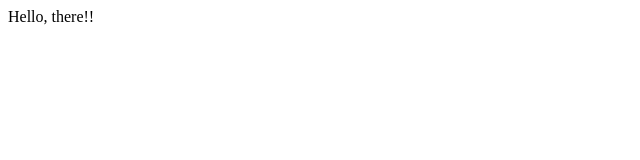
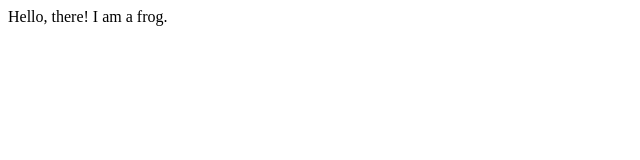
Before and after one commit to FloobyBadoop/Test, a plain HTML site: page index.html in a window 1280 px wide. Shown: the full height of the page, 0-640 px from the left. Drawn offline with Linux system fonts and the light colour scheme.

Commit message:
Third commit

```diff
--- a/index.html
+++ b/index.html
@@ -1,5 +1,7 @@
 <DOCTYPE! html>
 <p>
-Hello, there!!
+Hello, there!
+I am a frog.
+
 </p>
 </html>
```
